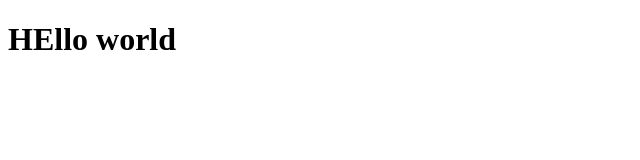
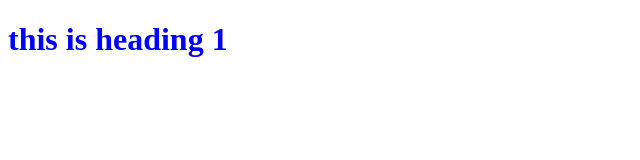
Before and after one commit to UmaMaheswari2659/demo_project, a plain HTML site: page index.html in a window 1280 px wide. Shown: the whole page, without its empty margins (0-640 px from the left). Drawn offline with Linux system fonts and the light colour scheme.

Commit message:
styling is added

```diff
--- /dev/null
+++ b/index.css
@@ -0,0 +1,3 @@
+h1{
+    color: blue;
+}
--- a/index.html
+++ b/index.html
@@ -5,8 +5,10 @@
     <meta http-equiv="X-UA-Compatible" content="IE=edge">
     <meta name="viewport" content="width=device-width, initial-scale=1.0">
     <title>Document</title>
+    <link rel="stylesheet" href="index.css">
+
 </head>
 <body>
-    <h1>HEllo world</h1>
+    <h1>this is heading 1</h1>
 </body>
 </html>
```
